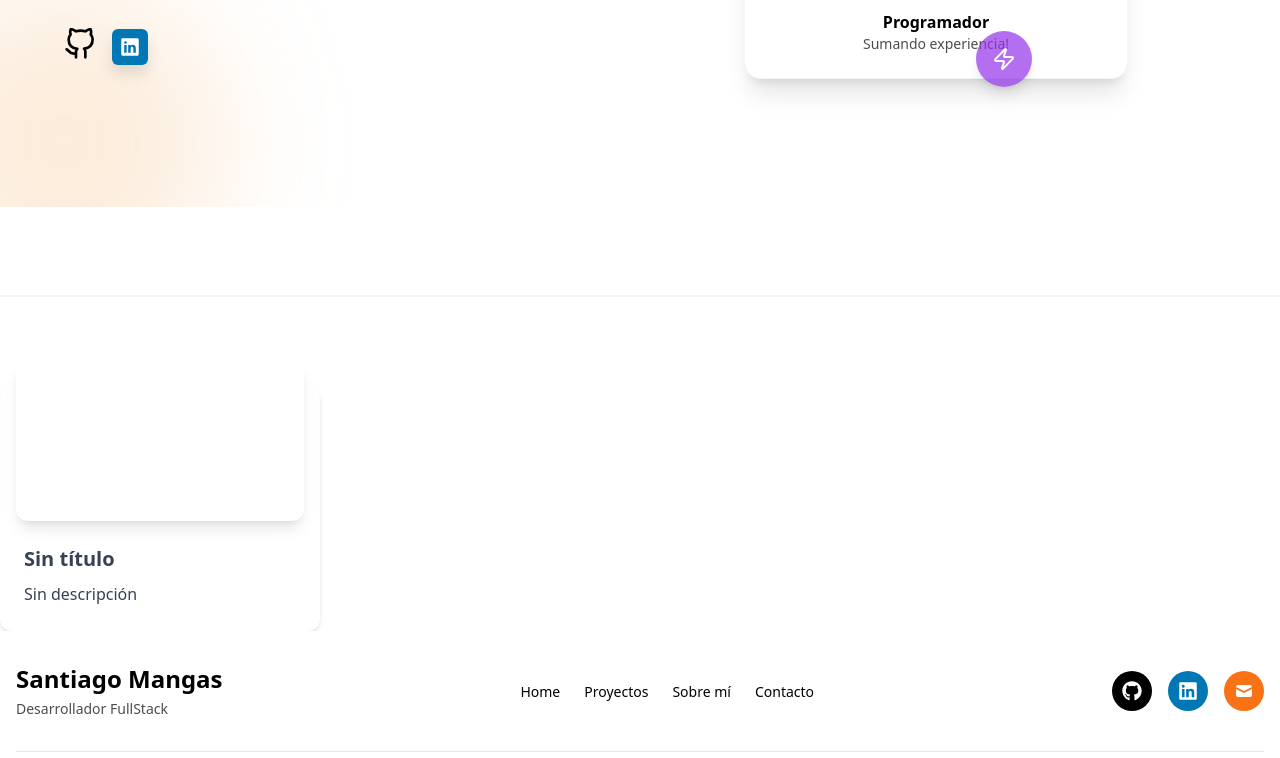
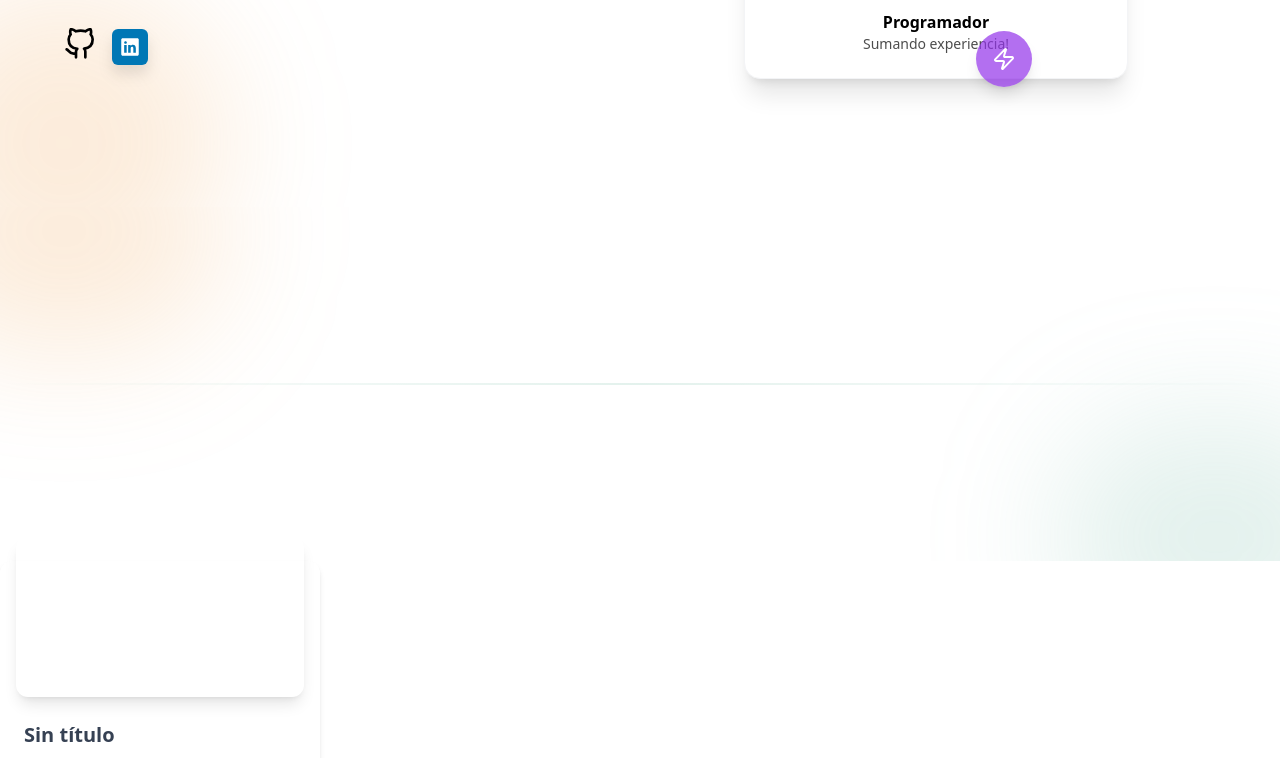
Before and after one commit to SantiagoMangas/portfolio, a React (Vite) app: page / in a window 1280 px wide. Shown: the part 581-1339 px from the top of the page. Built offline with nearby package versions, Linux system fonts and the light colour scheme.

Commit message:
Fondo Divisior terminado

```diff
--- a/src/Division.jsx
+++ b/src/Division.jsx
@@ -1,7 +1,16 @@
-import React from 'react';
+import React from 'react'
 
 const Division = () => {
-    return <div className="w-full h-[2px] bg-[#f4f4f4] my-[5.5rem]"></div>;
-  };
+  return (
+    <div className='relative overflow-hidden bg-white py-16 md:py-24 lg:py-32'>
+      <div className="absolute bottom-0 right-0 -mb-24 -mr-24 w-80 h-60 rounded-full bg-[#73BBA3]/20 blur-3xl pointer-events-none"></div>
 
-  export default Division;
+      <div className="absolute top-0 left-0 -mt-24 -ml-24 w-80 h-60 rounded-full bg-[#F0A04B]/20 blur-3xl pointer-events-none"></div>
+      <div className="relative w-full my-12">
+        <div className="w-full h-[2px] bg-gradient-to-r from-transparent via-[#73BBA3]/20 to-transparent"></div>
+      </div>
+    </div>
+  )
+}
+
+export default Division
```
